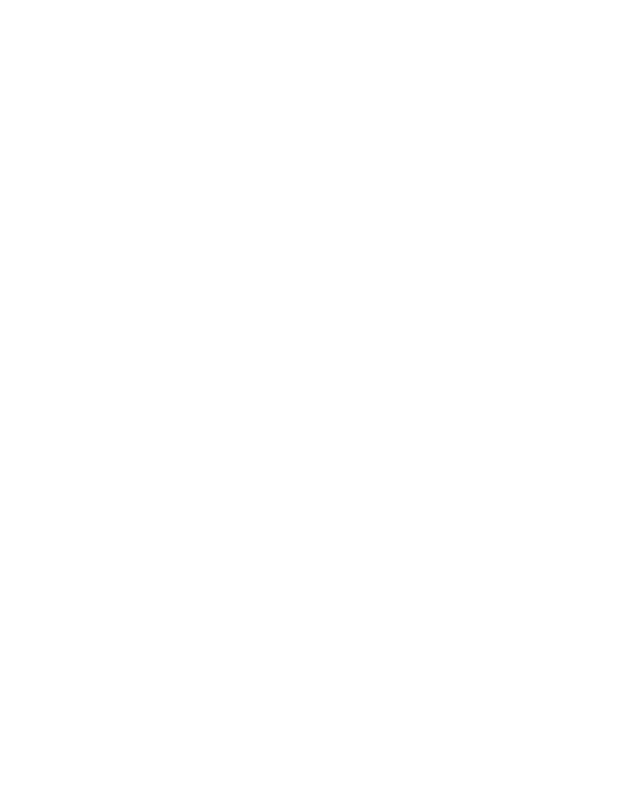
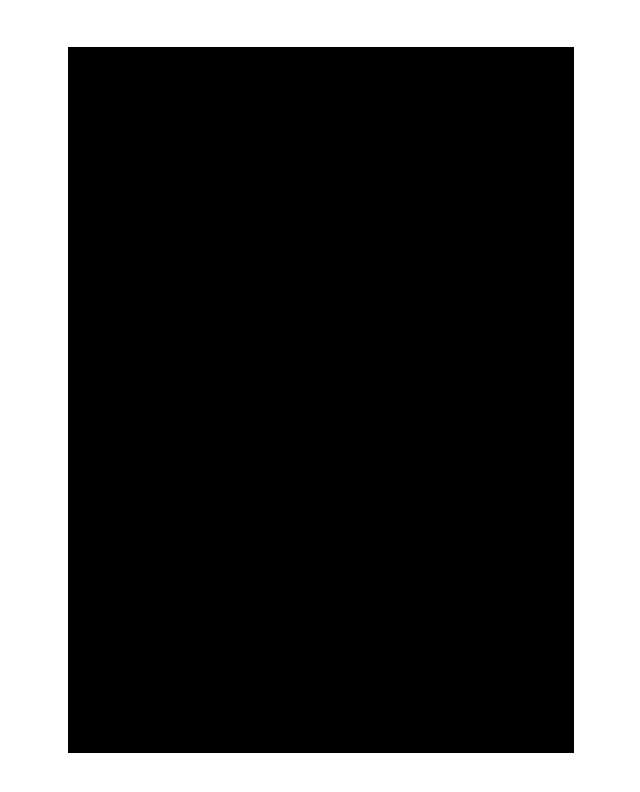
Before and after one commit to DDeShon/js-game-tutorial-7, a plain HTML site: page index.html in a window 1280 px wide. Shown: the whole page, without its empty margins (319-959 px from the left). Drawn offline with Linux system fonts and the light colour scheme.

Commit message:
added canvas and style

```diff
--- a/index.html
+++ b/index.html
@@ -7,5 +7,7 @@
     <script defer src="script.js"></script>
     <title>Animations on trigger</title>
   </head>
-  <body></body>
+  <body>
+    <canvas id="canvas1"></canvas>
+  </body>
 </html>
--- a/style.css
+++ b/style.css
@@ -0,0 +1,10 @@
+#canvas1 {
+    border: 3px solid black;
+    position: absolute;
+    height: 700px;
+    width: 500px;
+    background: black;
+    top: 50%;
+    left: 50%;
+    transform: translate(-50%, -50%);
+}
```
